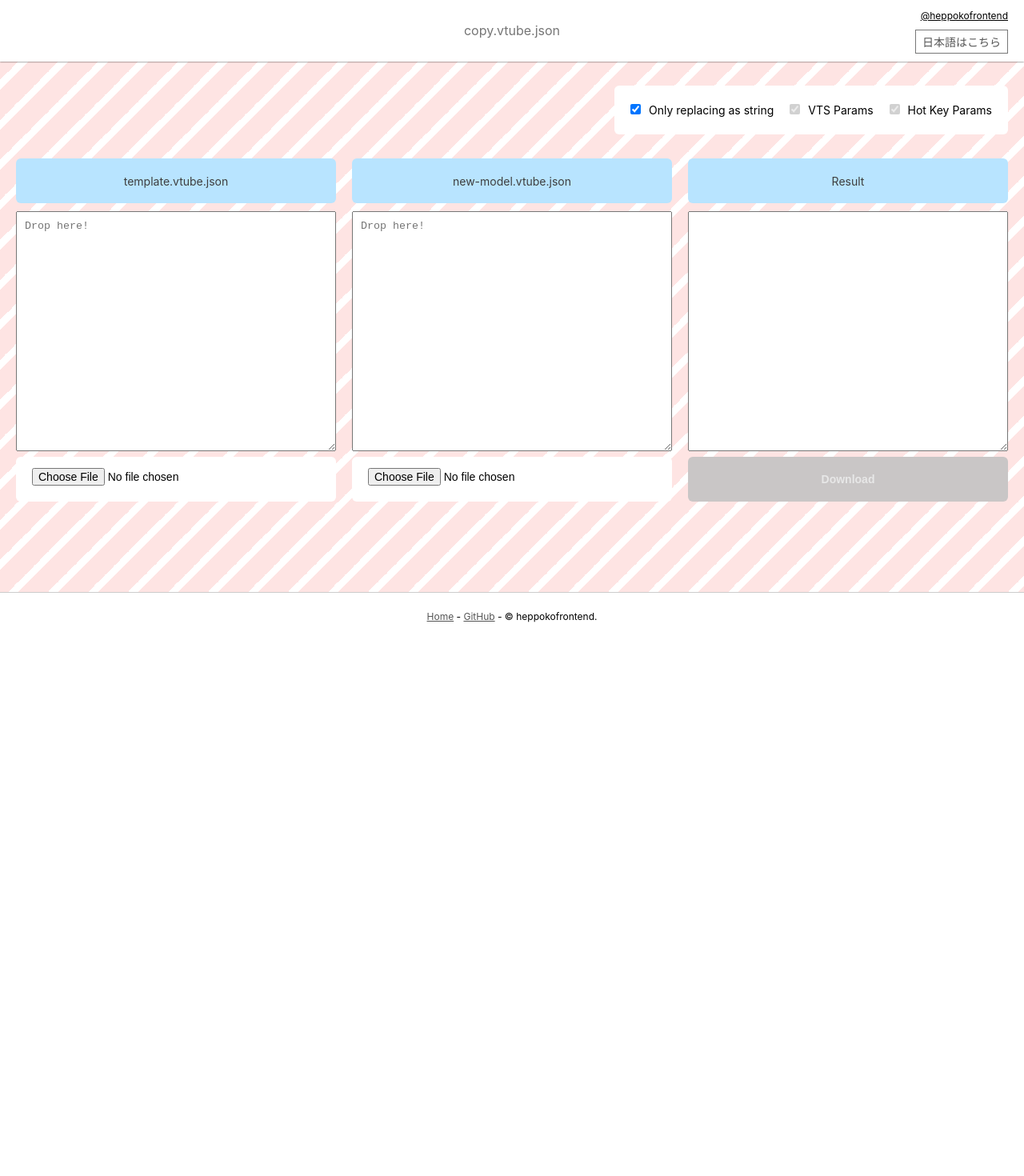
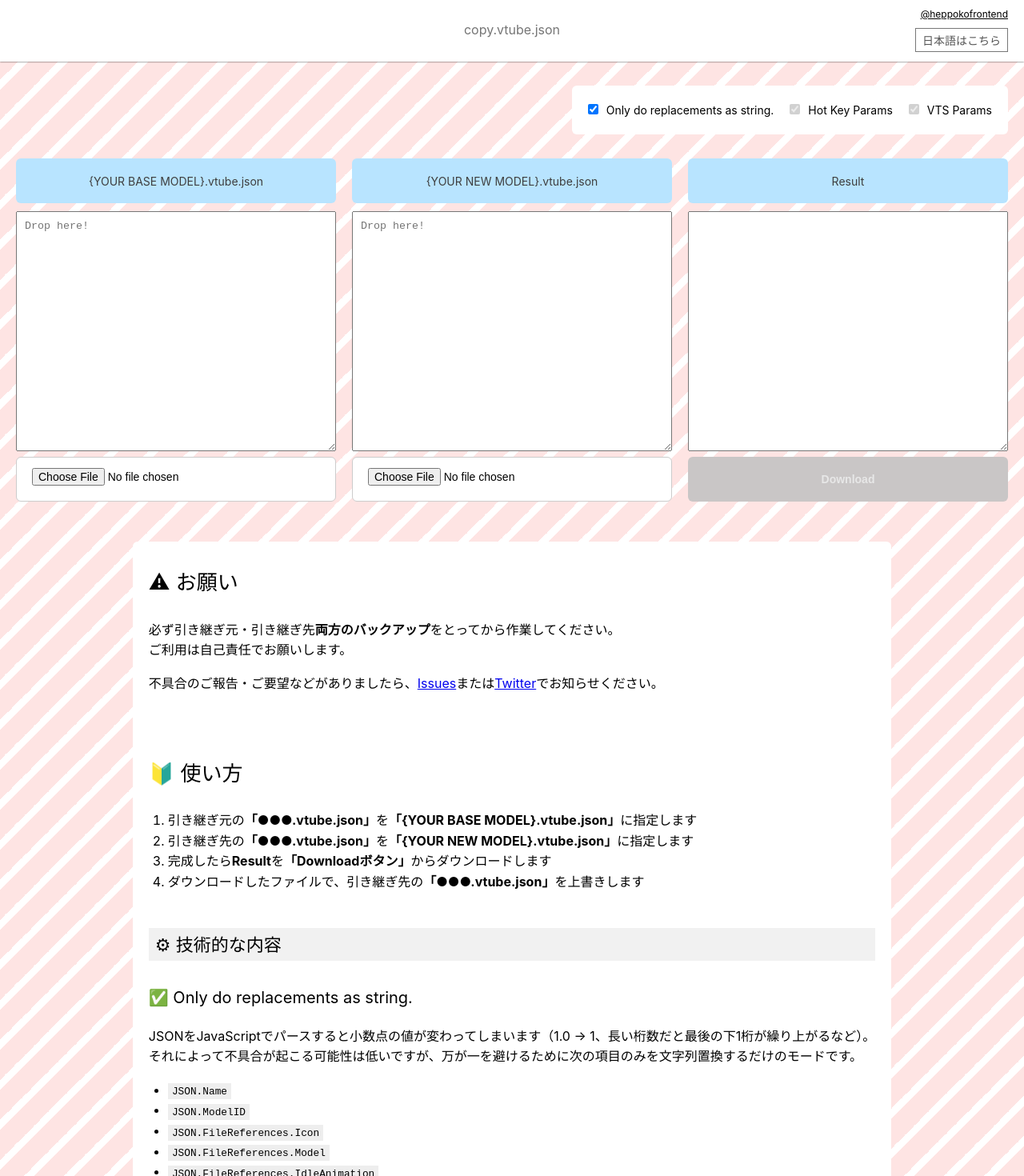
Before and after one commit to heppokofrontend/copy.vtube.json, a React (Create React App) app: page / in a window 1280 px wide. Shown: the top 1470 px of the page at 80% size. Before the commit the page ends 800 px from the top, so only its background shows below. Built offline with nearby package versions, Linux system fonts and the light colour scheme.

Commit message:
:zap: Update

```diff
--- a/src/component/Header.module.scss
+++ b/src/component/Header.module.scss
@@ -1,12 +1,12 @@
 .header {
-  padding: 10px 20px;
+  padding: 10px 20px 14px;
   margin: 0 0 20px;
   text-align: center;
   background: #fff;
   box-shadow: 0 0 2px 0 rgba(0, 0, 0, .8);
 
   h1 {
-    grid-column: 2 / 3;
+    margin: 0 0 4px;
     font-size: 100%;
     font-weight: normal;
     color: #757575;
@@ -28,9 +28,15 @@
   }
 
   @media screen and (min-width: 500px) {
+    padding: 8px 20px 12px;
     display: grid;
     grid-template-columns: 1fr 2fr 1fr;
     align-items: center;
+
+    h1 {
+      padding-top: 6px;
+      grid-column: 2 / 3;
+    }
 
     .p {
       grid-column: 3 / 4;
--- /dev/null
+++ b/src/component/HowToUse.module.scss
@@ -0,0 +1,48 @@
+.wrap {
+  padding: 30px 20px 60px;
+  margin: 50px auto 0;
+  width: fit-content;
+  max-width: 1280px;
+  background: #fff;
+  border-radius: 6px;
+
+  h2 {
+    margin: 0 0 1em;
+    font-size: 26px;
+    font-weight: normal;
+
+    &:not(:first-child) {
+      margin-top: 3em;
+    }
+  }
+
+  h3 {
+    padding: 4px 8px 2px;
+    margin: 2em 0 1em;
+    font-size: 22px;
+    font-weight: normal;
+    background: #f1f1f1;
+  }
+
+  h4 {
+    margin: 2em 0 1em;
+    font-size: 20px;
+    font-weight: normal;
+  }
+
+  h3 + h4 {
+    margin-top: 1.5em;
+  }
+
+  ol, ul {
+    margin: 1em 0;
+    padding: 0 0 0 1.5em;
+  }
+
+  code {
+    padding: .2em .4em;
+    font-size: 80%;
+    word-break: break-all;
+    background: #eee;
+  }
+}
--- /dev/null
+++ b/src/component/HowToUse.tsx
@@ -0,0 +1,57 @@
+import React from 'react';
+import '../locales/i18n';
+import {useTranslation} from 'react-i18next';
+import styles from './HowToUse.module.scss';
+
+export function HowToUse() {
+  const {t} = useTranslation();
+
+  return (
+    <div className={styles.wrap}>
+      <h2>⚠ お願い</h2>
+
+      <p>必ず引き継ぎ元・引き継ぎ先<strong>両方のバックアップ</strong>をとってから作業してください。</p>
+      <p>ご利用は自己責任でお願いします。</p>
+
+      <p style={{
+        marginTop: '1em',
+      }}>不具合のご報告・ご要望などがありましたら、<a href="https://github.com/heppokofrontend/copy.vtube.json/issues/new">Issues</a>または<a href="https://twitter.com/KawarabeEcma">Twitter</a>でお知らせください。</p>
+
+      <h2>🔰 使い方</h2>
+
+      <ol>
+      <li>引き継ぎ元の<b>「●●●.vtube.json」</b>を<b>「{t('移植元.vtube.json')}」</b>に指定します</li>
+      <li>引き継ぎ先の<b>「●●●.vtube.json」</b>を<b>「{t('移植先.vtube.json')}」</b>に指定します</li>
+      <li>完成したら<b>Result</b>を<b>「Downloadボタン」</b>からダウンロードします</li>
+      <li>ダウンロードしたファイルで、引き継ぎ先の<b>「●●●.vtube.json」</b>を上書きします</li>
+      </ol>
+
+      <h3>⚙ 技術的な内容</h3>
+
+      <h4>✅ {t('静的な置換のみを行う')}</h4>
+
+      <p>JSONをJavaScriptでパースすると小数点の値が変わってしまいます（1.0 → 1、長い桁数だと最後の下1桁が繰り上がるなど）。</p>
+      <p>それによって不具合が起こる可能性は低いですが、万が一を避けるために次の項目のみを文字列置換するだけのモードです。</p>
+
+      <ul>
+        <li><code>JSON.Name</code></li>
+        <li><code>JSON.ModelID</code></li>
+        <li><code>JSON.FileReferences.Icon</code></li>
+        <li><code>JSON.FileReferences.Model</code></li>
+        <li><code>JSON.FileReferences.IdleAnimation</code></li>
+        <li><code>JSON.FileReferences.IdleAnimationWhenTrackingLost</code></li>
+      </ul>
+
+      <p>このモードが有効の時は、他のチェックボックスの値は変更できません。</p>
+      <p>このモードが有効になった時、他のすべてのチェックボックスが有効化されます。</p>
+
+      <h4>✅ {t('キーバインド')}</h4>
+
+      <p>有効時、キーバインドの値を引き継ぎます。</p>
+
+      <h4>✅ {t('VTSパラメータ')}</h4>
+
+      <p>有効時、キーバインド以外の値を引き継ぎます。</p>
+    </div>
+  );
+}
--- a/src/component/UI.module.scss
+++ b/src/component/UI.module.scss
@@ -20,6 +20,10 @@
   .checkboxLabel {
     padding: 0 0 0 10px;
   }
+}
+
+.wrap {
+  margin: 0 0 40px;
 }
 
 .col {
@@ -46,11 +50,12 @@
 }
 
 .input {
-  padding: 14px 20px;
+  padding: 13px 19px;
   width: 100%;
   min-height: 56px;
   font-size: 14px;
   background: #fff;
+  border: 1px solid #ccc;
   border-radius: 6px;
 }
 
--- a/src/component/UI.tsx
+++ b/src/component/UI.tsx
@@ -42,8 +42,9 @@
       }
 
       const sourceValue = sourceTextArea.current.value;
+      const targetValue = targetTextarea.current.value;
       const sourceJSON = JSON.parse(sourceValue);
-      const targetJSON = JSON.parse(targetTextarea.current.value);
+      const targetJSON = JSON.parse(targetValue);
       const isReplaceOnly = (options.isStaticReplace ?? isStaticReplace);
 
       if (isReplaceOnly) {
@@ -57,13 +58,19 @@
         //     "IdleAnimationWhenTrackingLost": "**********"
         // },
 
+        if (/\\/.test(sourceValue + targetValue)) {
+          setResult(`申し訳ございません。現在のバージョンでは「\\」が含まれているJSONをサポートしていません。`);
+
+          return;
+        }
+
         const patterns = [
-          [new RegExp(`"Icon"?\\s*:\\s*".*?${sourceJSON.FileReferences.Icon}"`, 'u'), `"Icon": "${targetJSON.FileReferences.Icon}"`],
-          [new RegExp(`"Model"?\\s*:\\s*".*?${sourceJSON.FileReferences.Model}"`, 'u'), `"Model": "${targetJSON.FileReferences.Model}"`],
-          [new RegExp(`"IdleAnimation"?\\s*:\\s*".*?${sourceJSON.FileReferences.IdleAnimation}"`, 'u'), `"IdleAnimation": "${targetJSON.FileReferences.IdleAnimation}"`],
-          [new RegExp(`"IdleAnimationWhenTrackingLost"?\\s*:\\s*".*?${sourceJSON.FileReferences.IdleAnimationWhenTrackingLost}"`, 'u'), `"IdleAnimationWhenTrackingLost": "${targetJSON.FileReferences.IdleAnimationWhenTrackingLost}"`],
-          [new RegExp(`"ModelID"?\\s*:\\s*".*?${sourceJSON.ModelID}"`, 'u'), `"ModelID": "${targetJSON.ModelID}"`],
-          [new RegExp(`"Name"?\\s*:\\s*".*?${sourceJSON.Name}"`, 'u'), `"Name": "${targetJSON.Name}"`],
+          [new RegExp(`"Icon"?\\s*:\\s*"${sourceJSON.FileReferences.Icon}"`, 'um'), `"Icon": "${targetJSON.FileReferences.Icon}"`],
+          [new RegExp(`"Model"?\\s*:\\s*"${sourceJSON.FileReferences.Model}"`, 'um'), `"Model": "${targetJSON.FileReferences.Model}"`],
+          [new RegExp(`"IdleAnimation"?\\s*:\\s*"${sourceJSON.FileReferences.IdleAnimation}"`, 'um'), `"IdleAnimation": "${targetJSON.FileReferences.IdleAnimation}"`],
+          [new RegExp(`"IdleAnimationWhenTrackingLost"?\\s*:\\s*"${sourceJSON.FileReferences.IdleAnimationWhenTrackingLost}"`, 'um'), `"IdleAnimationWhenTrackingLost": "${targetJSON.FileReferences.IdleAnimationWhenTrackingLost}"`],
+          [new RegExp(`"ModelID"?\\s*:\\s*"${sourceJSON.ModelID}"`, 'um'), `"ModelID": "${targetJSON.ModelID}"`],
+          [new RegExp(`"Name"?\\s*:\\s*"${sourceJSON.Name}"`, 'um'), `"Name": "${targetJSON.Name}"`],
         ] as [RegExp, string][];
         let resultJSON = sourceValue;
 
@@ -177,6 +184,24 @@
             <label>
               <input
                 type="checkbox"
+                checked={isNeedKeyBindParam}
+                onChange={() => {
+                  setIsNeedKeyBindParam(!isNeedKeyBindParam);
+                  makeNewVtubeJson({
+                    isStaticReplace,
+                    isNeedVTSParam,
+                    isNeedKeyBindParam: !isNeedKeyBindParam,
+                  });
+                }}
+                disabled={isStaticReplace}
+              />
+              <span className={styles.checkboxLabel}>{t('キーバインド')}</span>
+            </label>
+          </li>
+          <li className={styles.listitem}>
+            <label>
+              <input
+                type="checkbox"
                 checked={isNeedVTSParam}
                 onChange={() => {
                   setIsNeedVTSParam(!isNeedVTSParam);
@@ -189,24 +214,6 @@
                 disabled={isStaticReplace}
               />
               <span className={styles.checkboxLabel}>{t('VTSパラメータ')}</span>
-            </label>
-          </li>
-          <li className={styles.listitem}>
-            <label>
-              <input
-                type="checkbox"
-                checked={isNeedKeyBindParam}
-                onChange={() => {
-                  setIsNeedKeyBindParam(!isNeedKeyBindParam);
-                  makeNewVtubeJson({
-                    isStaticReplace,
-                    isNeedVTSParam,
-                    isNeedKeyBindParam: !isNeedKeyBindParam,
-                  });
-                }}
-                disabled={isStaticReplace}
-              />
-              <span className={styles.checkboxLabel}>{t('キーバインド')}</span>
             </label>
           </li>
         </ul>
--- a/src/index.tsx
+++ b/src/index.tsx
@@ -5,6 +5,7 @@
 import {Header} from './component/Header';
 import {Footer} from './component/Footer';
 import {UI} from './component/UI';
+import {HowToUse} from './component/HowToUse';
 import reportWebVitals from './reportWebVitals';
 import './styles/common.scss';
 
@@ -14,8 +15,7 @@
   return (
     <main>
       <UI />
-
-
+      <HowToUse />
     </main>
   );
 };
--- a/src/locales/i18n.ts
+++ b/src/locales/i18n.ts
@@ -7,10 +7,10 @@
 const resources = {
   en: {
     translation: {
-      '移植元.vtube.json': 'template.vtube.json',
-      '移植先.vtube.json': 'new-model.vtube.json',
+      '移植元.vtube.json': '{YOUR BASE MODEL}.vtube.json',
+      '移植先.vtube.json': '{YOUR NEW MODEL}.vtube.json',
       'ここにファイルをドロップしてください': 'Drop here!',
-      '静的な置換のみを行う': 'Only replacing as string',
+      '静的な置換のみを行う': 'Only do replacements as string.',
       'VTSパラメータ': 'VTS Params',
       'キーバインド': 'Hot Key Params',
     },
```
